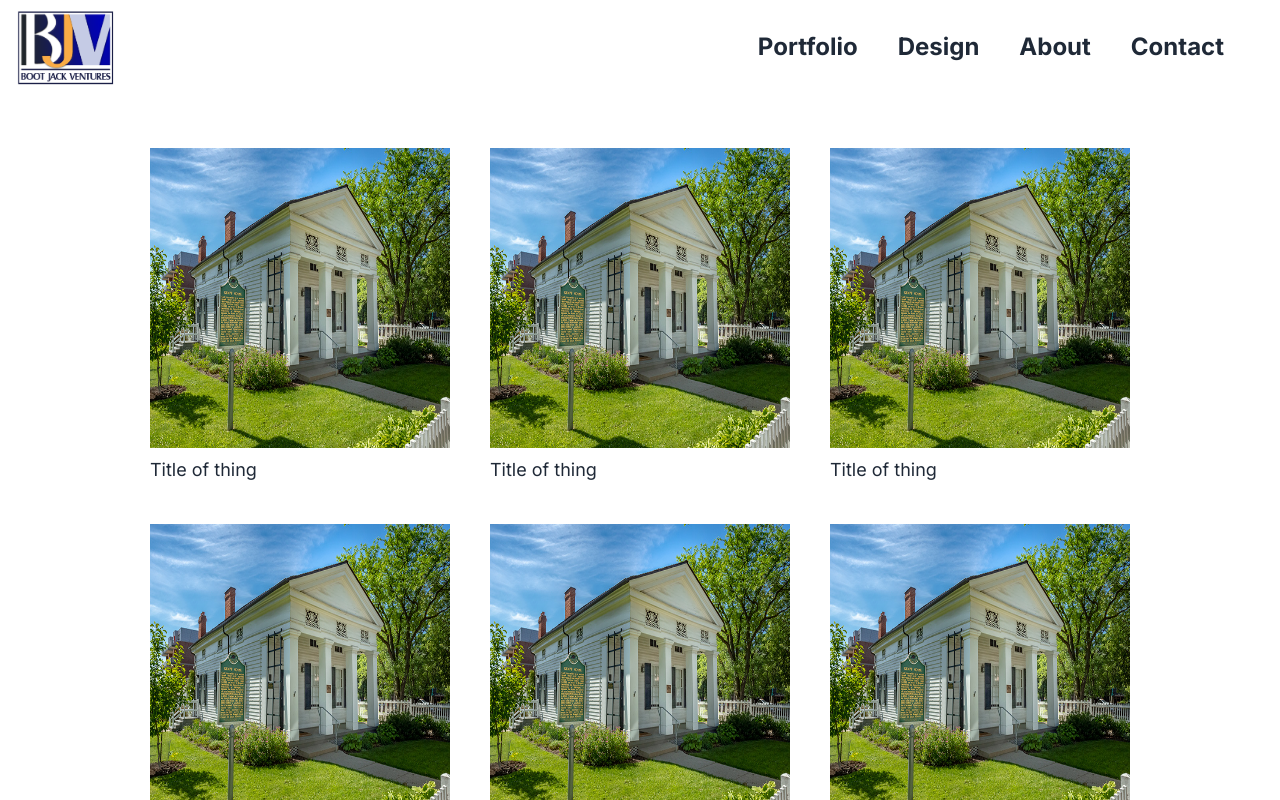
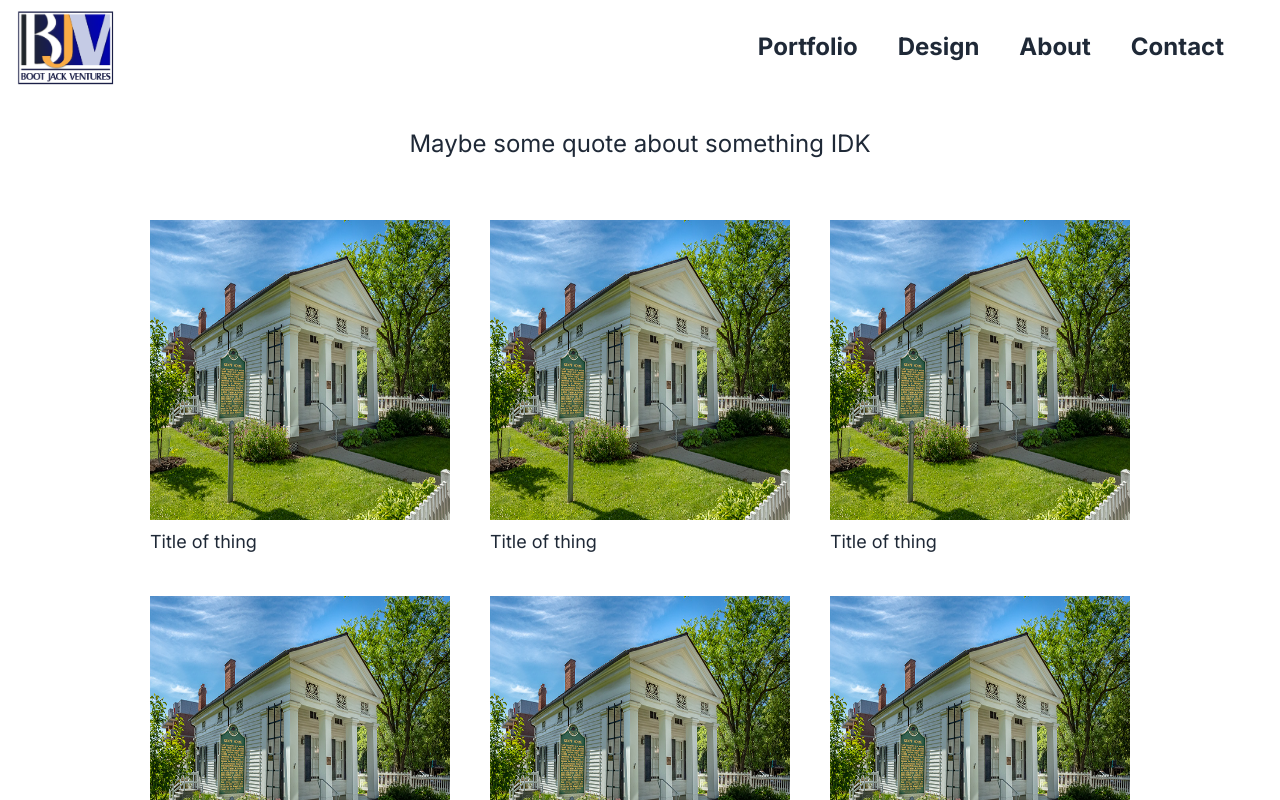
Before and after one commit to alecpalo/bootjack, a Next.js app: page /Portfolio in a window 1280 px wide. Shown: the top 800 px of the page. Built offline with nearby package versions, Linux system fonts and the light colour scheme.

Commit message:
portfolio page

```diff
--- a/app/Portfolio/page.tsx
+++ b/app/Portfolio/page.tsx
@@ -4,8 +4,10 @@ export default function Portfolio() {
     return(
         <main className={"bg-white"}>
             <div className={"h-32"}></div>
-            <div>
-
+            <div className={"text-gray-800 w-full text-center pb-10"}>
+                <h1 className={"text-2xl"}>
+                    Maybe some quote about something IDK
+                </h1>
             </div>
             <div className={"w-full h-full flex flex-wrap justify-center"}>
                 <PropertyHero/>
```
